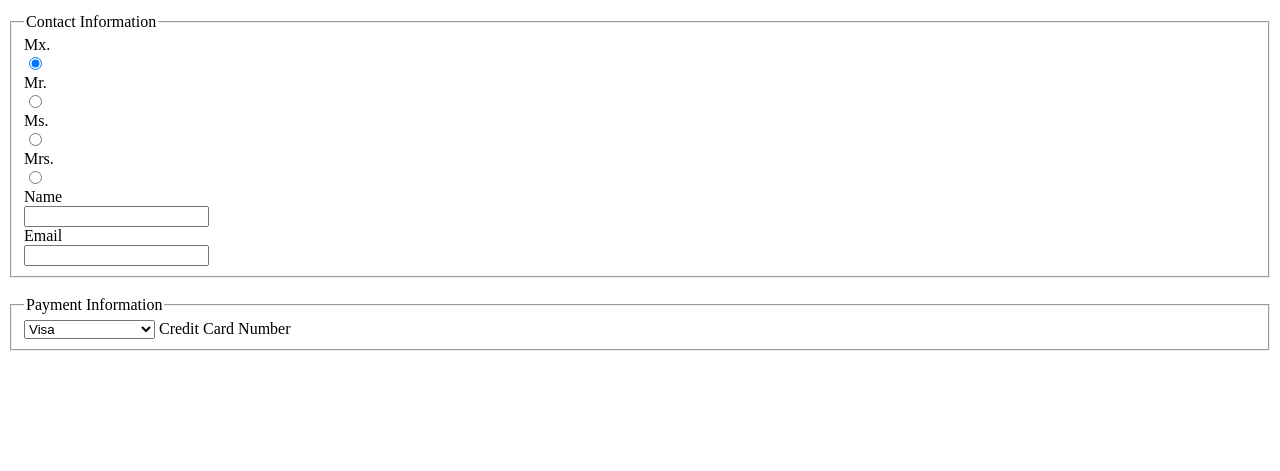
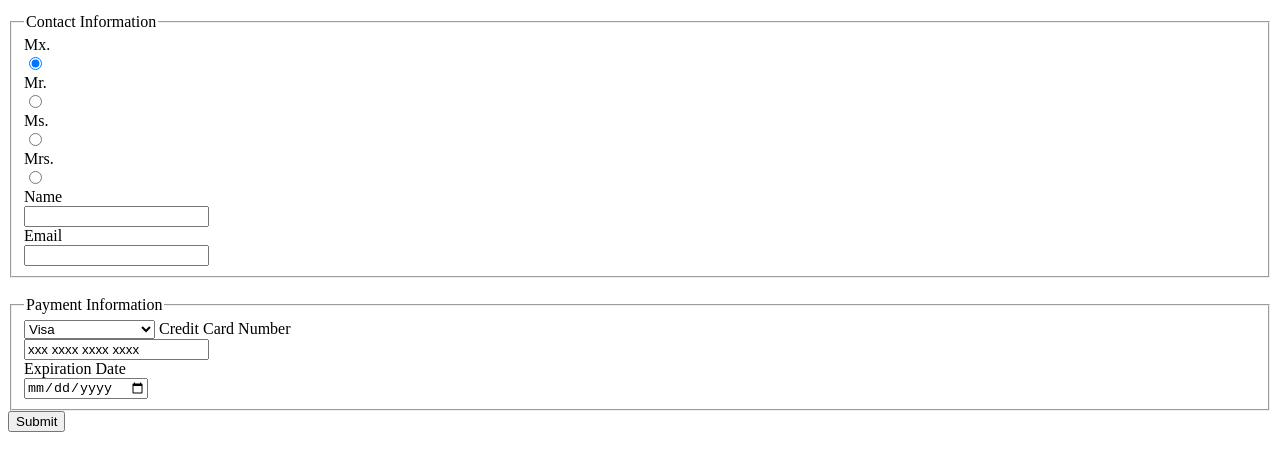
Before and after one commit to 10-6-pursuit/lab-intro-to-forms, a website: page index.html in a window 1280 px wide. Shown: the part 101-572 px from the top of the page. Drawn offline with Linux system fonts and the light colour scheme.

Commit message:
only submit button left

```diff
--- a/index.html
+++ b/index.html
@@ -44,8 +44,16 @@
             </select>
             <label for="cc">Credit Card Number</label> <br>
 
+            <input type="text" id="text">
+            <script>
+                document.getElementById("text").value = "xxx xxxx xxxx xxxx" ;
+            </script> <br>
+            <label for="date">Expiration Date</label> <br>
+            <input type="date" id="date">
         </fieldset>
     </form>
+
+ <input type="submit" id="submit" name="submit">
 
 
 </body>
```
